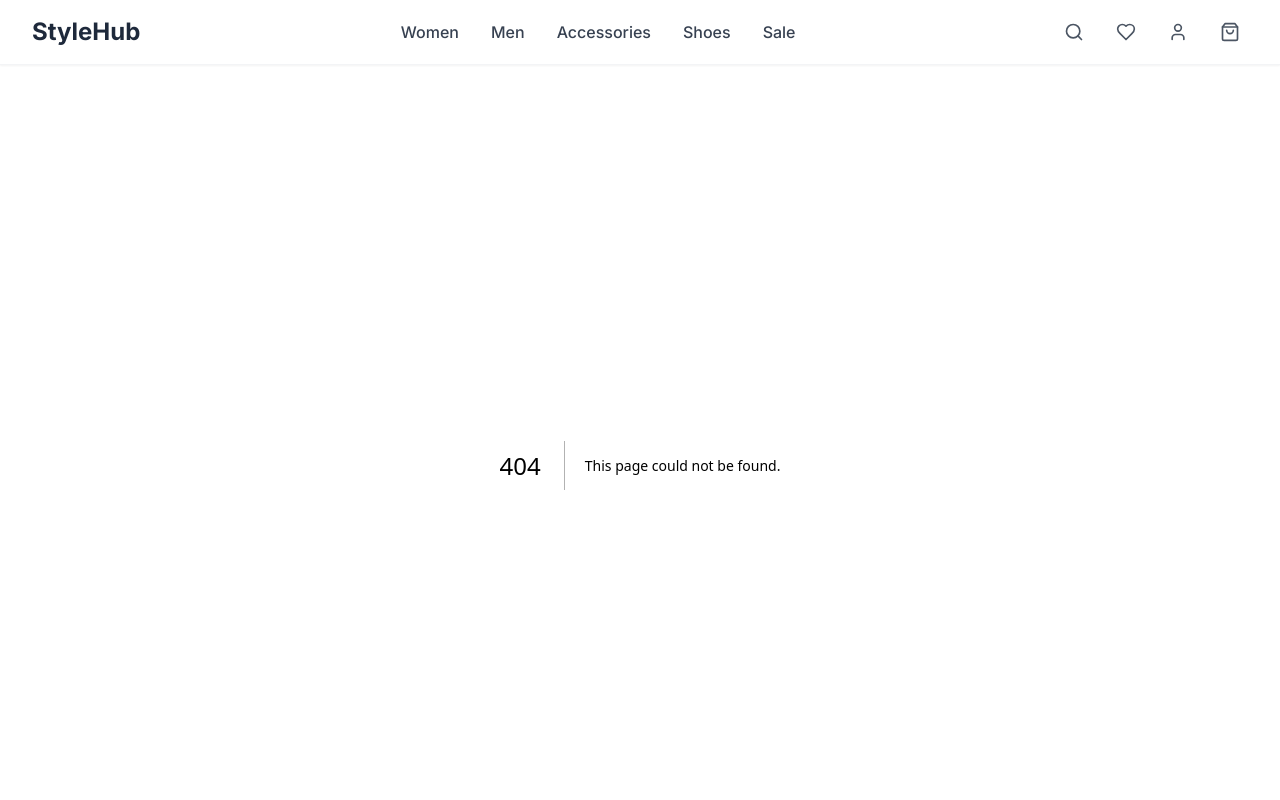
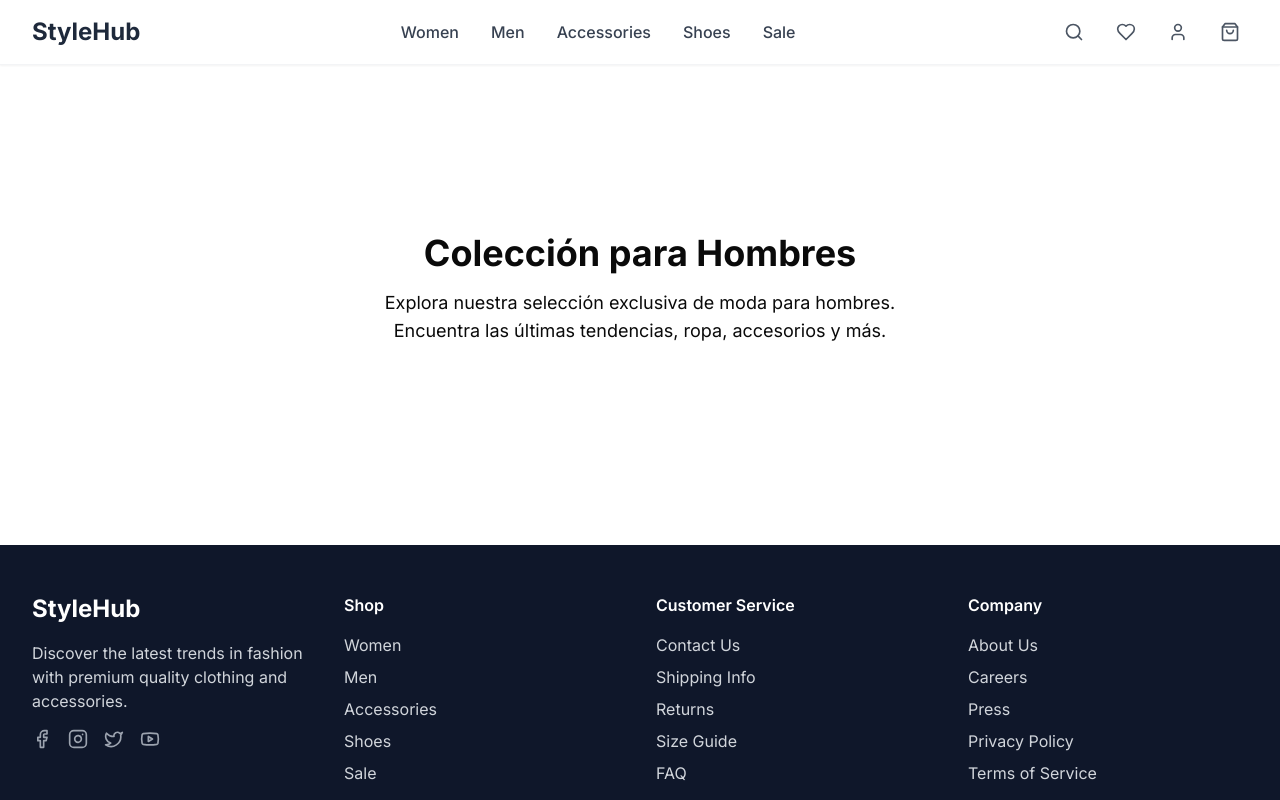
Before and after one commit to 4NDR3S-01/StyleHub, a Next.js app: page /category/men in a window 1280 px wide. Before the commit this address had no page. Shown: the top 800 px of the page. Built offline with nearby package versions, Linux system fonts and the light colour scheme.

Commit message:
cambios para la seccion de hombres

```diff
--- /dev/null
+++ b/src/app/category/men/page.tsx
@@ -0,0 +1,13 @@
+import React from "react";
+
+export default function MenCategoryPage() {
+  return (
+    <main className="flex flex-col items-center justify-center min-h-[60vh] p-8">
+      <h1 className="text-4xl font-bold mb-4">Colección para Hombres</h1>
+      <p className="text-lg text-center mb-8 max-w-xl">
+        Explora nuestra selección exclusiva de moda para hombres. Encuentra las últimas tendencias, ropa, accesorios y más.
+      </p>
+      {/* Aquí puedes agregar un listado de productos, filtros, banners, etc. */}
+    </main>
+  );
+}
```
